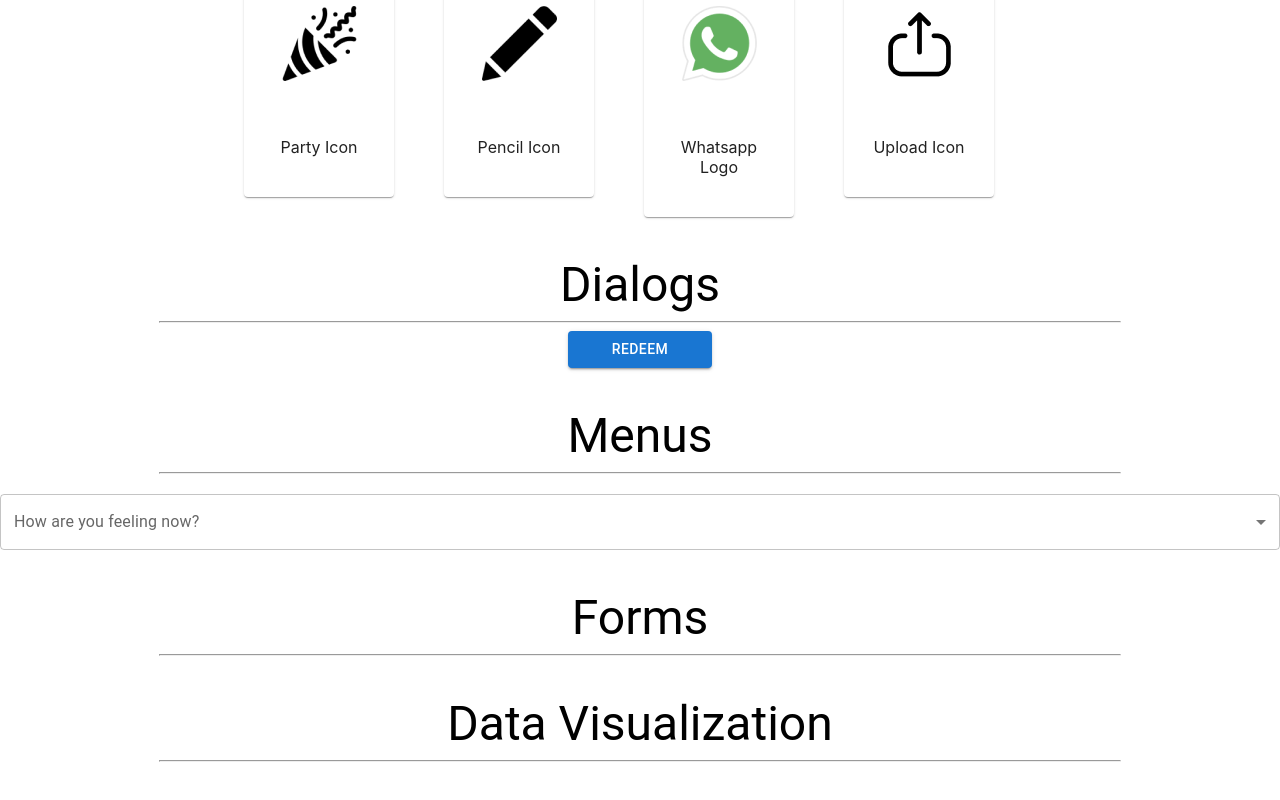
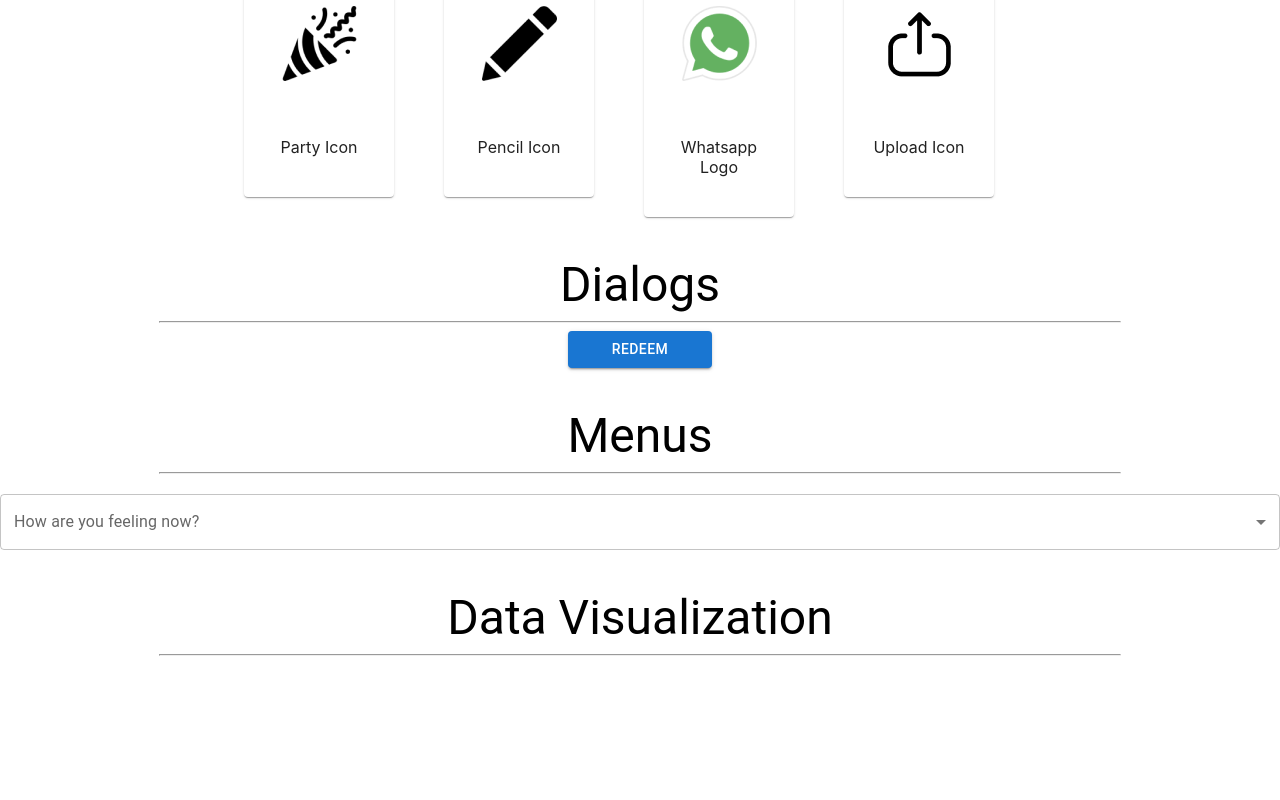
Before and after one commit to jraviS2023/WellNestStyleGuide, a React (Create React App) app: page / in a window 1280 px wide. Shown: the part 6268-7068 px from the top of the page. After the commit the page ends 7004 px from the top, so only its background shows below. Built offline with nearby package versions, Linux system fonts and the light colour scheme.

Commit message:
remove forms section

```diff
--- a/src/components/Content.jsx
+++ b/src/components/Content.jsx
@@ -457,10 +457,6 @@ const Content = () => {
           />
         </div>
       </section>
-      <section id="forms" className="mt-10">
-        <Typography variant="h3">Forms</Typography>
-        <hr className="w-3/4" />
-      </section>
       <section id="data" className="mt-10 mb-20">
         <Typography variant="h3">Data Visualization</Typography>
         <hr className="w-3/4" />
--- a/src/components/Drawer.jsx
+++ b/src/components/Drawer.jsx
@@ -19,7 +19,6 @@ const DrawerComponent = ({ isDrawerOpen, toggleDrawer }) => {
         'Icons',
         'Dialogs',
         'Menus',
-        'Forms',
         'Data Visualization',
     ];
 
```
Also changed, not shown: 1 other file (tests, documents, lock files or other folders).
